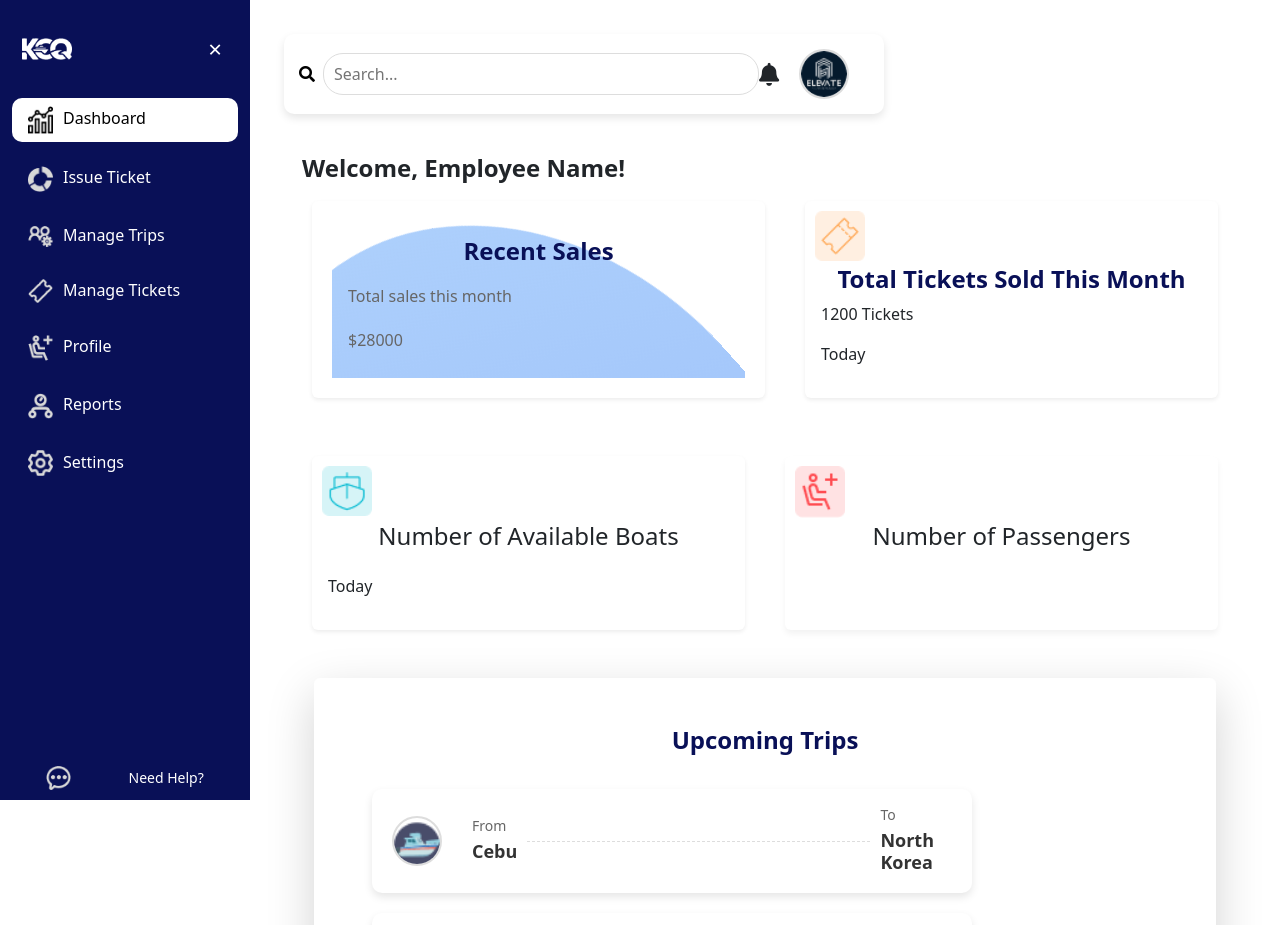
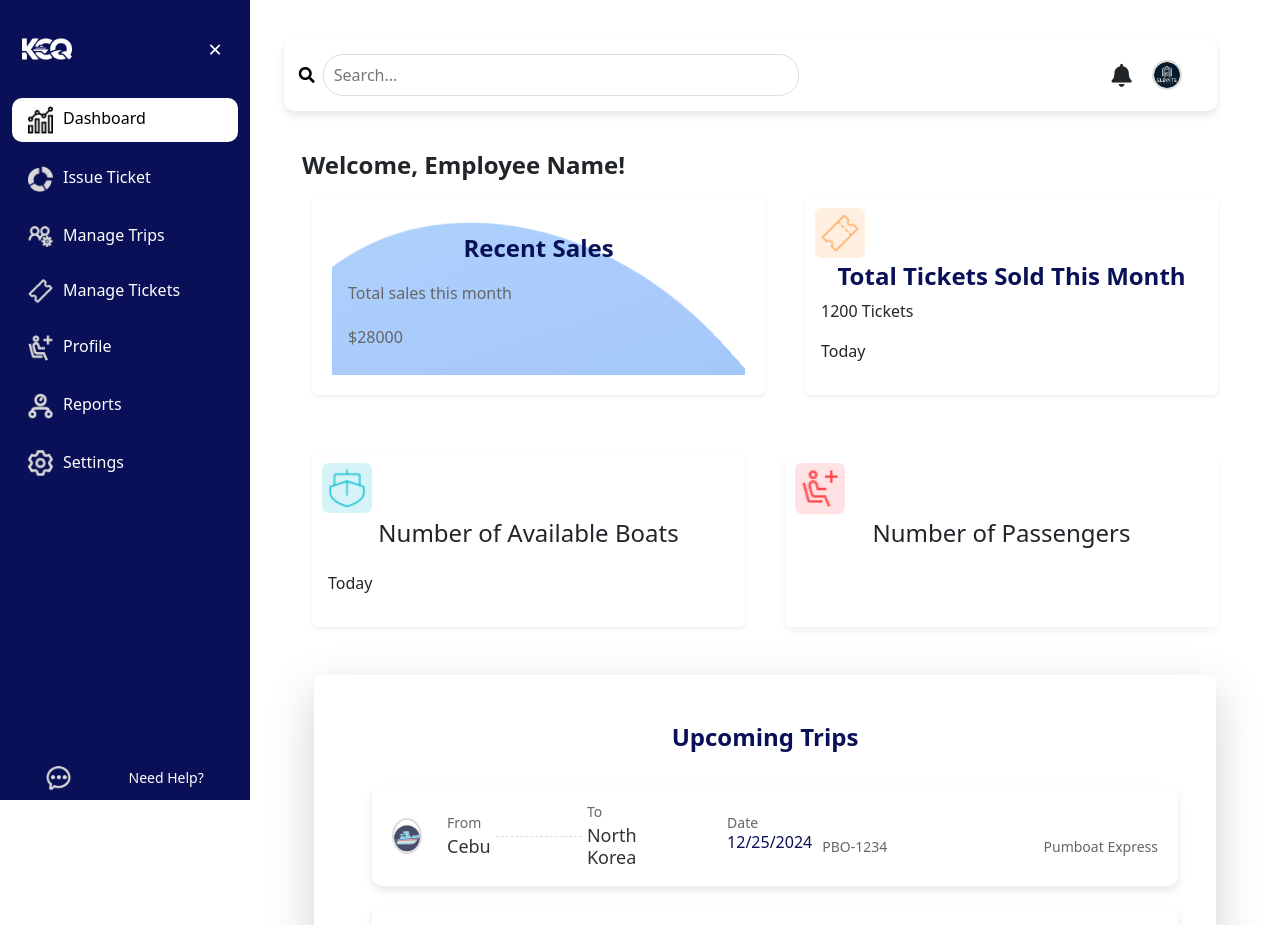
Before and after one commit to Elevate-Company/KCQ-Ferry-Ticketing-System, a React (Create React App) app in the folder frontend/: page /dashboard in a window 1280 px wide. Shown: the top 925 px of the page. Built offline with nearby package versions, Linux system fonts and the light colour scheme.

Commit message:
upcoming trips update

```diff
--- a/frontend/src/core/navbar.js
+++ b/frontend/src/core/navbar.js
@@ -4,7 +4,7 @@ import profileImage from '../assets/avatar.png';
 
 function Navbar() {
   return (
-    <div className="navbar-card">
+    <div className="navbar-card1">
       <div className="search-container">
         <i className="fas fa-search search-icon"></i> {}
         <input type="text" placeholder="Search..." className="search-input" />
--- a/frontend/src/core/tripcard.js
+++ b/frontend/src/core/tripcard.js
@@ -1,7 +1,7 @@
 import React from 'react';
 import '../css/tripcard.css';
 
-function Tripcard({ from, destination, boatImage }) {
+function Tripcard({ from, destination, boatImage, date = "12/25/2024", boatNumber = "PBO-1234" }) {
   return (
     <div className="navbar-card">
       {/* Profile avatar (boat image) */}
@@ -27,6 +27,18 @@ function Tripcard({ from, destination, boatImage }) {
           <h6>{destination}</h6>
         </div>
       </div>
+
+      {/* Date, Boat Number, and Pumboat Express Section */}
+      <div className="date-content">
+        <p>Date</p>
+        <div className="date-boat-container">
+          <h6>{date}</h6>
+          <div className="boat-info">
+            <p className="boat-number">{boatNumber}</p>
+            <p className="boat-name">Pumboat Express</p> {/* New text added here */}
+          </div>
+        </div>
+      </div>
     </div>
   );
 }
--- a/frontend/src/css/navbar.css
+++ b/frontend/src/css/navbar.css
@@ -1,5 +1,5 @@
 /* Navbar card container */
-.navbar-card {
+.navbar-card1 {
   display: flex;
   align-items: center;
   justify-content: space-between;
--- a/frontend/src/css/tripcard.css
+++ b/frontend/src/css/tripcard.css
@@ -1,7 +1,7 @@
 /* Styling for the tripcard container */
 .navbar-card {
   display: flex;
-  flex-direction: row; /* Horizontal layout on larger screens */
+  flex-direction: row;
   align-items: center;
   padding: 15px;
   background-color: #fff;
@@ -9,7 +9,7 @@
   border-radius: 10px;
   margin: 10px;
   width: 100%;
-  max-width: 600px; /* Longer card on desktop */
+  max-width: 1000px;
 }
 
 /* Styling for the image container */
@@ -18,61 +18,142 @@
 }
 
 .avatar {
-  width: 50px;
-  height: 50px;
+  width: 30px;
+  height: auto;
   border-radius: 50%;
-  object-fit: cover;
 }
 
 /* Common styling for "From" and "To" sections */
-.text-content {
+.text-content, .date-content {
   display: flex;
   flex-direction: column;
   align-items: flex-start;
-  margin: 0 10px;
+  margin: 0 5px; /* Reduced margin for even tighter spacing */
   flex-grow: 1;
+  padding: 0; /* Remove padding for closer alignment */
 }
 
-.text-content p {
+.text-content p, .date-content p {
   margin: 0;
   font-size: 14px;
   color: #666;
 }
 
-/* Styling for the 'From' and 'To' destinations */
+/* Styling for the 'From', 'To' destinations, and Date */
 .h6-container h6 {
-  margin: 5px 0;
+  margin: 3px 0; /* Reduced top and bottom margins to bring content closer */
+  font-size: 18px;
+  color: #333;
+}
+
+.h66-container h6 {
+  margin: 3px 0;
   font-size: 18px;
   font-weight: bold;
   color: #333;
 }
 
+/* Styling for Date specifically */
+.date-content {
+  margin-left: 10%; /* Adjusted to move the date component to the right without affecting 'To' */
+  display: flex;
+  flex-direction: column; /* Ensures 'Date' text is above the date */
+}
+
+.date-boat-container {
+  display: flex;
+  flex-direction: row;
+  align-items: center;
+  justify-content: flex-start; /* Align items to the left to avoid stretching them */
+  width: 100%;
+}
+
+.date-content h6 {
+  font-weight: normal;
+  color: #091057;
+  margin-right: 10px;
+}
+
+/* Boat number and boat name aligned horizontally */
+.boat-info {
+  display: flex;
+  flex-direction: row;
+  align-items: center;
+  justify-content: space-between; /* Space out boat number and boat name */
+  width: 100%; /* Ensure boat number and boat name take full width */
+}
+
+.boat-number {
+  font-size: 14px;
+  color: #555;
+  font-weight: normal;
+  margin-right: 20px; /* Add space between boat number and boat name */
+}
+
+.boat-name {
+  font-size: 14px;
+  color: #555;
+  font-weight: normal;
+  margin-left: 10px; /* Adds space between boat number and boat name */
+  text-align: right; /* Align boat name to the right */
+}
+
 /* Horizontal dashed line separator */
 .separator {
+  width: 20%; /* Keep separator width as specified */
+  border-top: 1px dashed #ddd;
+  margin: 0;
+}
+
+/* Styling for dynamic distance between h6 elements */
+.date-content {
+  display: flex;
+  flex-direction: column;
+  justify-content: flex-start;
+  align-items: flex-start;
   width: 100%;
-  border-top: 1px dashed #ddd;
-  margin: 10px 0;
+  margin-top: 0;
+}
+
+.date-content .h6-container {
+  margin-right: auto; /* Push it closer to the left */
 }
 
 /* Responsive adjustments for mobile view */
 @media (max-width: 576px) {
   .navbar-card {
-      flex-direction: column; /* Stack elements vertically on small screens */
+    flex-direction: column;
     max-width: 100%;
     padding: 10px;
   }
+
   .profile-avatar {
     margin-right: 0;
     margin-bottom: 10px;
   }
+
   .avatar {
     width: 40px;
     height: 40px;
   }
+
   .h6-container h6 {
     font-size: 16px;
   }
+
   .separator {
-      width: 80%; /* Narrower separator on small screens */
+    width: 80%; /* Adjust separator width on mobile */
+  }
+
+  .text-content {
+    flex-direction: row;
+    justify-content: space-between;
+    margin-bottom: 10px;
+  }
+
+  .date-boat-container {
+    flex-direction: row;
+    justify-content: space-between;
+    width: 100%;
   }
 }
--- a/frontend/src/css/upcomingtripcard.css
+++ b/frontend/src/css/upcomingtripcard.css
@@ -15,7 +15,7 @@
 }
 
 /* Responsive adjustments */
-@media (max-width: 576px) {
+@media (max-width: 600px) {
   .responsive-card {
       padding: 1rem; /* Reduced padding on smaller screens */
   }
```
Lines whose indentation alone changed are shown as unchanged.
